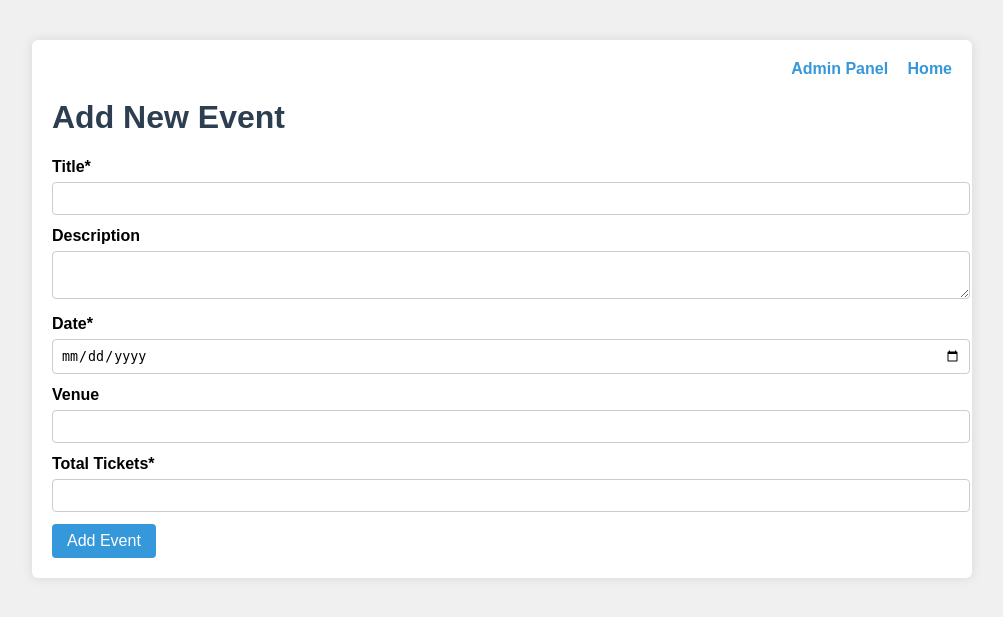
After one commit to Diarseferi/Php-ds, a PHP site: page /add_event.php in a window 1280 px wide. The commit adds this page. Shown: the top 617 px of the page, without its empty margins (138-1141 px from the left). Run offline with PHP 8.4, Linux system fonts and the light colour scheme.

Commit message:
ora e dyt

```diff
--- /dev/null
+++ b/ProjectPersonal/add_event.php
@@ -0,0 +1,107 @@
+<?php
+require 'db.php';
+
+$id = intval($_GET['id'] ?? 0);
+$message = '';
+$event = [
+  'title' => '',
+  'description' => '',
+  'date' => '',
+  'venue' => '',
+  'total_tickets' => ''
+];
+
+// Load event if editing
+if ($id > 0) {
+    $stmt = $conn->prepare("SELECT * FROM events WHERE id = ?");
+    $stmt->bind_param("i", $id);
+    $stmt->execute();
+    $result = $stmt->get_result();
+    if ($result->num_rows === 1) {
+        $event = $result->fetch_assoc();
+    } else {
+        die("Event not found.");
+    }
+    $stmt->close();
+}
+
+// Handle form submission
+if ($_SERVER['REQUEST_METHOD'] === 'POST') {
+    $title = trim($_POST['title']);
+    $description = trim($_POST['description']);
+    $date = $_POST['date'];
+    $venue = trim($_POST['venue']);
+    $total_tickets = intval($_POST['total_tickets']);
+
+    if (!$title || !$date || $total_tickets < 1) {
+        $message = "Please fill in all required fields.";
+    } else {
+        if ($id > 0) {
+            // Update existing event
+            $stmt = $conn->prepare("UPDATE events SET title = ?, description = ?, date = ?, venue = ?, total_tickets = ? WHERE id = ?");
+            $stmt->bind_param("ssssii", $title, $description, $date, $venue, $total_tickets, $id);
+            if ($stmt->execute()) {
+                $message = "Event updated successfully.";
+                // Refresh event data
+                $event = ['title'=>$title, 'description'=>$description, 'date'=>$date, 'venue'=>$venue, 'total_tickets'=>$total_tickets];
+            } else {
+                $message = "Error updating event.";
+            }
+            $stmt->close();
+        } else {
+            // Add new event
+            $stmt = $conn->prepare("INSERT INTO events (title, description, date, venue, total_tickets) VALUES (?, ?, ?, ?, ?)");
+            $stmt->bind_param("ssssi", $title, $description, $date, $venue, $total_tickets);
+            if ($stmt->execute()) {
+                $message = "Event added successfully.";
+                // Clear form
+                $event = ['title'=>'', 'description'=>'', 'date'=>'', 'venue'=>'', 'total_tickets'=>''];
+            } else {
+                $message = "Error adding event.";
+            }
+            $stmt->close();
+        }
+    }
+}
+?>
+
+<!DOCTYPE html>
+<html lang="en">
+<head>
+  <meta charset="UTF-8" />
+  <title><?= $id > 0 ? "Edit Event" : "Add Event" ?></title>
+  <link rel="stylesheet" href="style.css" />
+</head>
+<body>
+  <div class="container">
+    <nav>
+      <a href="admin.php">Admin Panel</a>
+      <a href="index.php">Home</a>
+    </nav>
+    <h1><?= $id > 0 ? "Edit Event" : "Add New Event" ?></h1>
+
+    <?php if ($message): ?>
+      <p class="message"><?= htmlspecialchars($message) ?></p>
+    <?php endif; ?>
+
+    <form method="POST">
+      <label for="title">Title*</label>
+      <input type="text" id="title" name="title" value="<?= htmlspecialchars($event['title']) ?>" required />
+
+      <label for="description">Description</label>
+      <textarea id="description" name="description"><?= htmlspecialchars($event['description']) ?></textarea>
+
+      <label for="date">Date*</label>
+      <input type="date" id="date" name="date" value="<?= htmlspecialchars($event['date']) ?>" required />
+
+      <label for="venue">Venue</label>
+      <input type="text" id="venue" name="venue" value="<?= htmlspecialchars($event['venue']) ?>" />
+
+      <label for="total_tickets">Total Tickets*</label>
+      <input type="number" id="total_tickets" name="total_tickets" min="1" value="<?= htmlspecialchars($event['total_tickets']) ?>" required />
+
+      <button type="submit"><?= $id > 0 ? "Update Event" : "Add Event" ?></button>
+    </form>
+  </div>
+</body>
+</html>
--- a/ProjectPersonal/db.php
+++ b/ProjectPersonal/db.php
@@ -1,11 +1,10 @@
 <?php
-$host = 'localhost';
-$user = 'root';
-$pass = '';
-$db = 'real_madrid_tickets';
+$servername = "localhost";
+$username = "root";    // your DB user
+$password = "";        // your DB password
+$dbname = "event_booking";
 
-$conn = new mysqli($host, $user, $pass, $db);
-
+$conn = new mysqli($servername, $username, $password, $dbname);
 if ($conn->connect_error) {
     die("Connection failed: " . $conn->connect_error);
 }
--- a/ProjectPersonal/footer.php
+++ /dev/null
@@ -1,6 +0,0 @@
-</main>
-<footer>
-    <p>&copy; <?php echo date('Y'); ?> Diar's project</p>
-</footer>
-</body>
-</html>
--- a/ProjectPersonal/style.css
+++ b/ProjectPersonal/style.css
@@ -1,18 +1,73 @@
 body {
-    font-family: Arial, sans-serif;
-    background: #f8f8f8;
-    margin: 0;
-    padding: 0;
+  font-family: Arial, sans-serif;
+  background: #f0f0f0;
+  margin: 0; padding: 0;
 }
-header, footer {
-    background: #121212;
-    color: white;
-    text-align: center;
-    padding: 10px;
+
+.container {
+  max-width: 900px;
+  margin: 40px auto;
+  background: white;
+  padding: 20px;
+  border-radius: 6px;
+  box-shadow: 0 0 12px rgba(0,0,0,0.1);
 }
-main {
-    padding: 20px;
+
+h1, h2 {
+  color: #2c3e50;
 }
-a {
-    color: blue;
+
+.event {
+  border: 1px solid #ddd;
+  padding: 15px;
+  margin-bottom: 12px;
+  border-radius: 5px;
 }
+
+button {
+  background-color: #3498db;
+  border: none;
+  color: white;
+  padding: 8px 15px;
+  border-radius: 4px;
+  cursor: pointer;
+  font-size: 1em;
+}
+
+button:hover {
+  background-color: #2980b9;
+}
+
+input, textarea, select {
+  width: 100%;
+  padding: 8px;
+  margin-top: 6px;
+  margin-bottom: 12px;
+  border-radius: 4px;
+  border: 1px solid #ccc;
+}
+
+label {
+  font-weight: bold;
+}
+.message {
+  margin: 15px 0;
+  font-weight: bold;
+  color: green;
+}
+.error {
+  color: red;
+}
+nav {
+  margin-bottom: 20px;
+  text-align: right;
+}
+nav a {
+  margin-left: 15px;
+  text-decoration: none;
+  color: #3498db;
+  font-weight: bold;
+}
+nav a:hover {
+  text-decoration: underline;
+}
--- a/ProjectPersonal/success.php
+++ /dev/null
@@ -1,4 +0,0 @@
-<?php include 'includes/header.php'; ?>
-<h2>Thank you for your purchase!</h2>
-<a href="index.php">Back to Home</a>
-<?php include 'includes/footer.php'; ?>
```
Also changed, not shown: ProjectPersonal/admin.php (added, +96 -0 lines), ProjectPersonal/buy.php (deleted, +0 -21 lines), ProjectPersonal/db.sql (deleted, +0 -21 lines), ProjectPersonal/header.php (deleted, +0 -15 lines), ProjectPersonal/index.php (+101 -16 lines), ProjectPersonal/match.php (deleted, +0 -15 lines).
